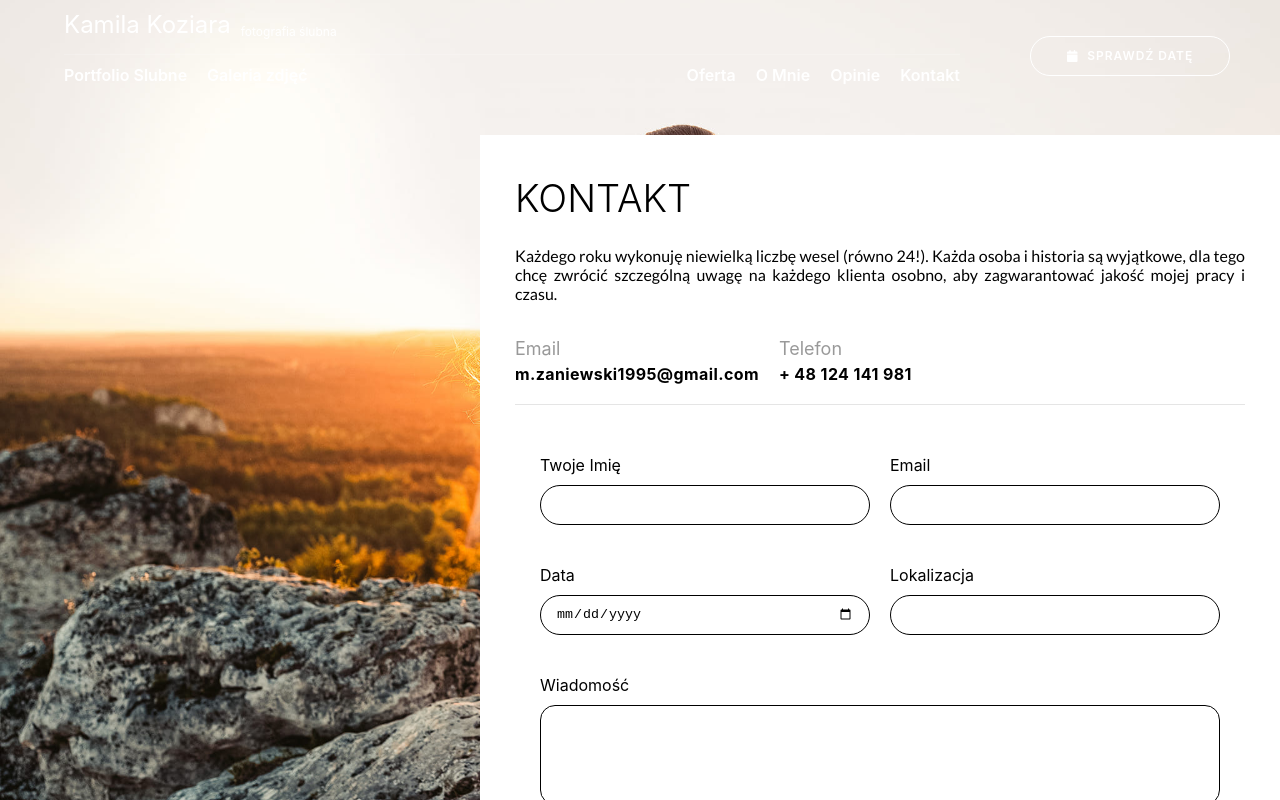
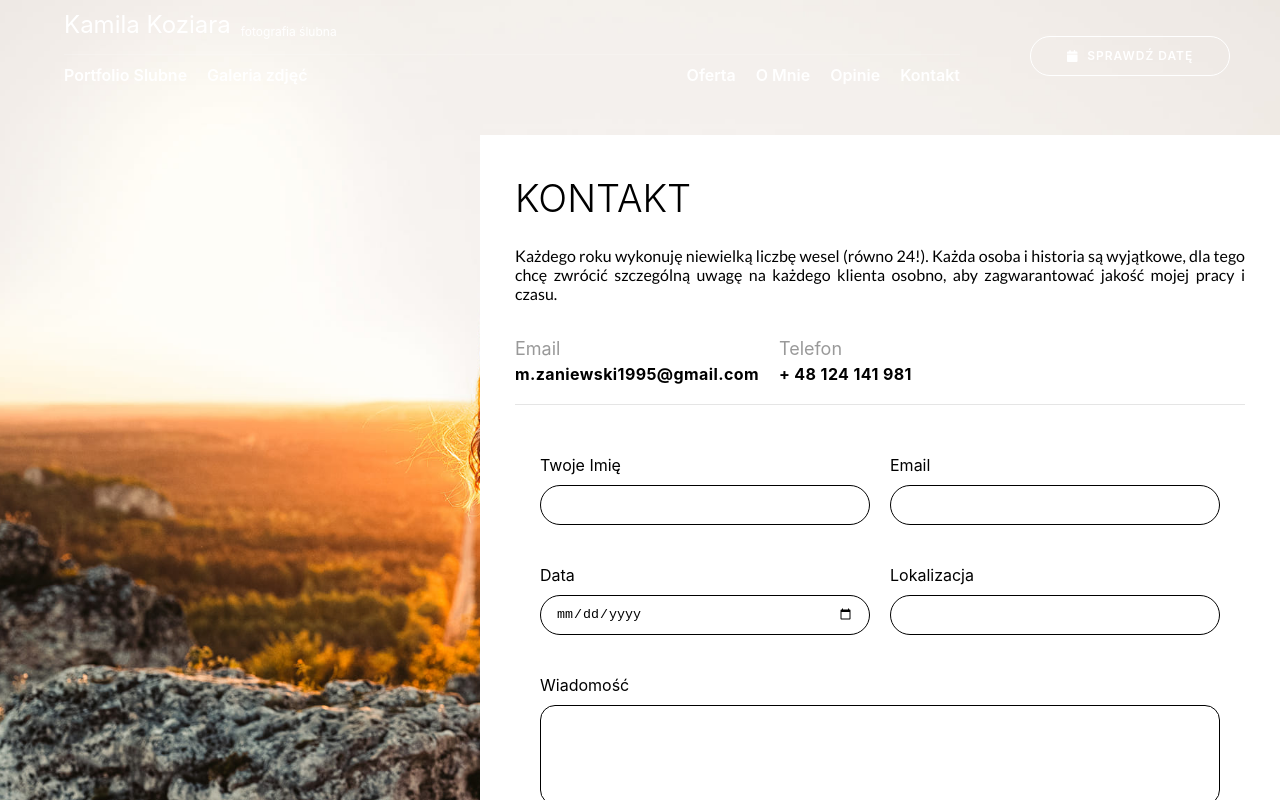
Before and after one commit to Zaniew1/NEXT-PhotographySite, a Next.js app: page /contact in a window 1280 px wide. Shown: the top 800 px of the page. Built offline with nearby package versions, Linux system fonts and the light colour scheme.

Commit message:
change about and contact styles

```diff
--- a/pages/about.module.css
+++ b/pages/about.module.css
@@ -1,7 +1,7 @@
 @import url('https://fonts.googleapis.com/css2?family=Noto+Serif+JP:wght@200;300;400;700&display=swap');
 
 .about__background{
-    height: 100vh;
+    height: 130vh;
     position: relative;
 }
 
--- a/pages/contact.module.css
+++ b/pages/contact.module.css
@@ -46,7 +46,7 @@
 @media (min-width: 768px){
     .contact__background{
         position: relative;
-        height: 100vh;
+        height: 120vh;
     }
     .contact__wrapper{
         padding: 35px;
@@ -55,14 +55,14 @@
         top: 15%;
         right: 0;
         width: 70%;
-        max-width: 700px
+        max-width: 700px;
     }
 
 }
 @media (min-width: 1280px){
     .contact__background{
         position: relative;
-        height: 100vh;
+        height: 120vh;
     }
     .contact__wrapper{
 
```
